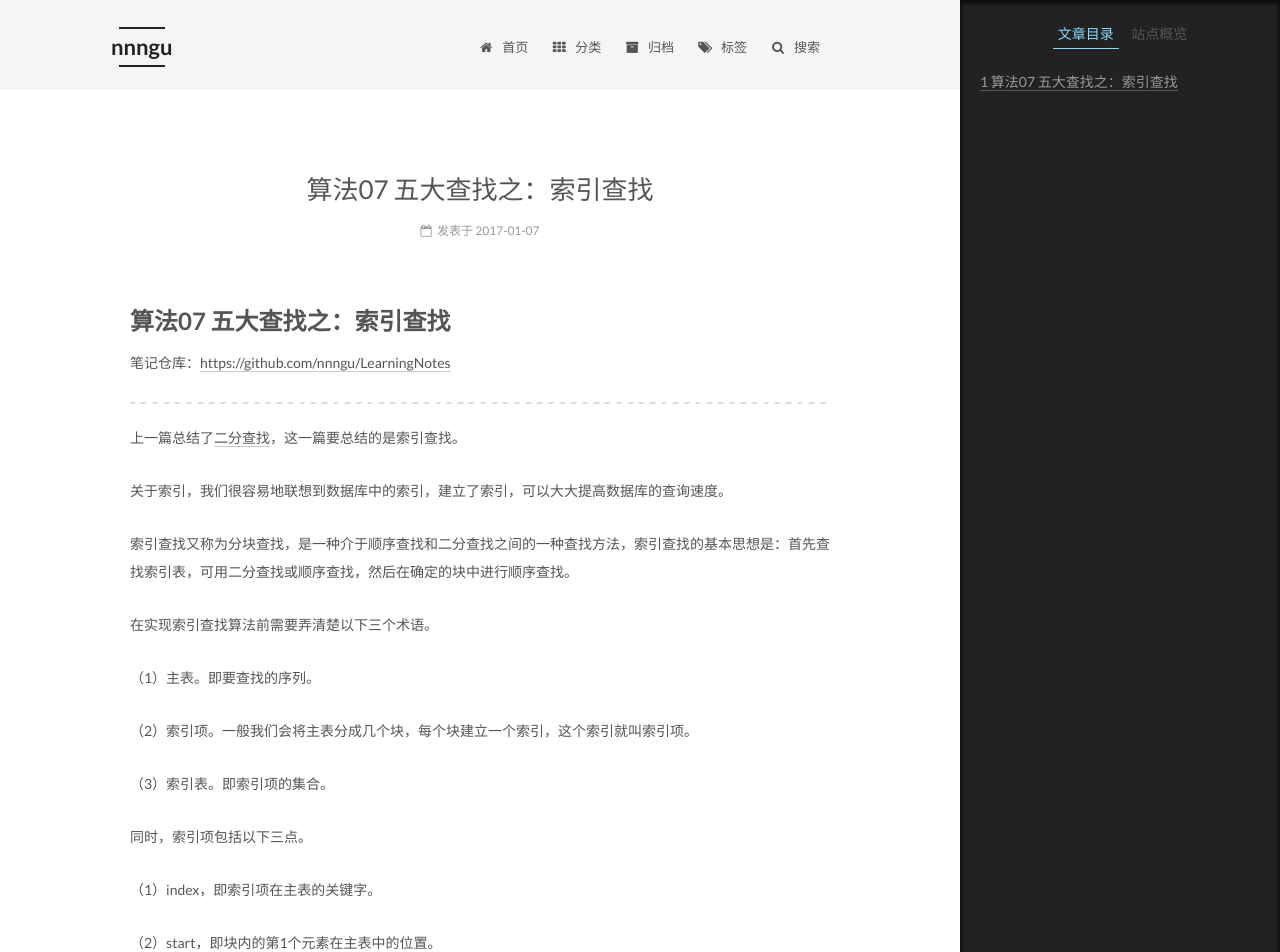
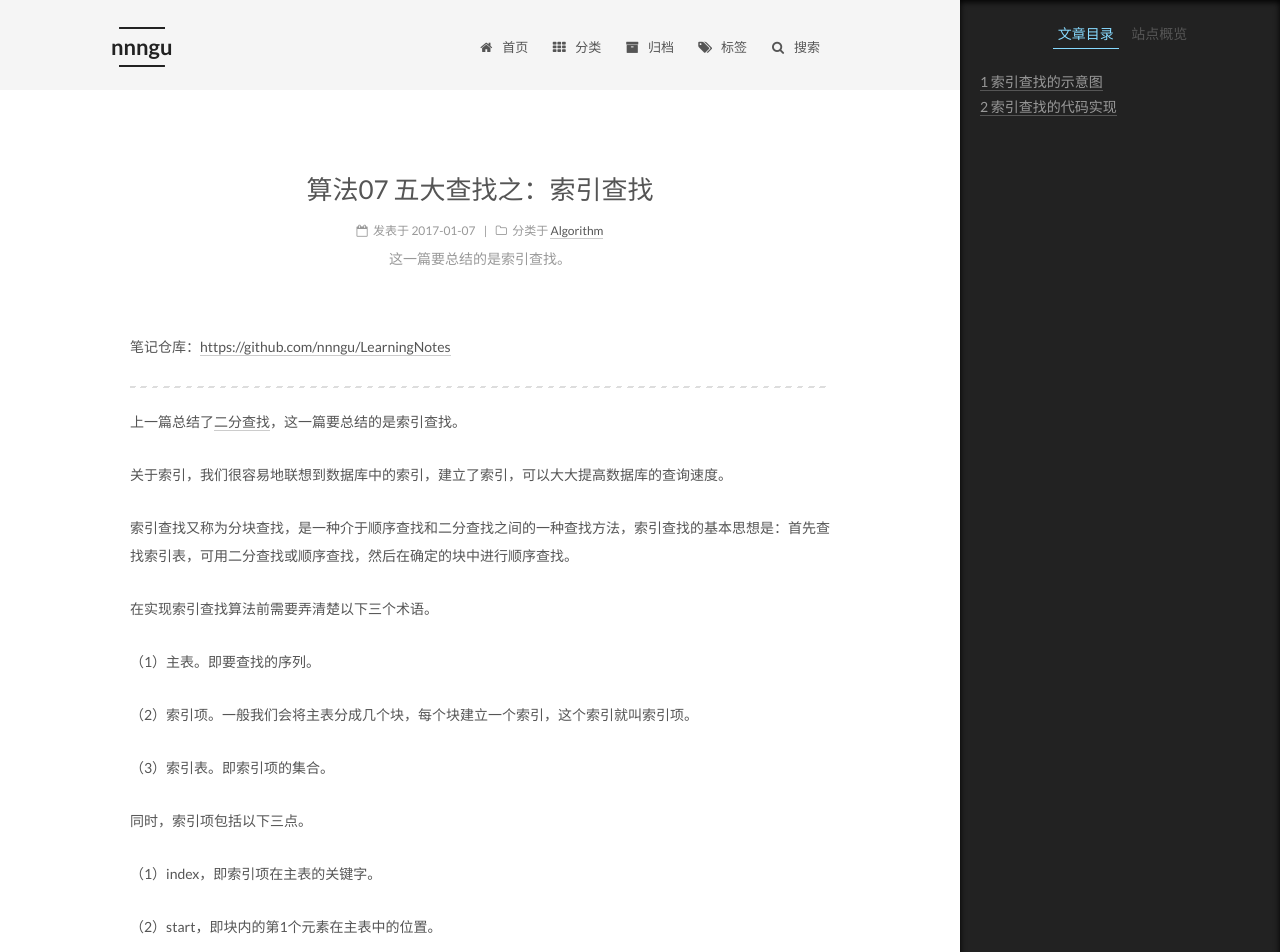
Before and after one commit to nnngu/LearningNotes, a Jekyll site: the page built from _posts/2017-01-07-算法07 五大查找之：索引查找.md, in a window 1280 px wide and 1400 px high. Shown: the top 952 px of the window. Built offline with Jekyll 4.4.1, drawn with Linux system fonts in a browser that asks for light colours.

Commit message:
修改文件: _posts/2017-01-07-算法07 五大查找之：索引查找.md

```diff
--- a/_posts/2017-01-07-算法07 五大查找之：索引查找.md
+++ b/_posts/2017-01-07-算法07 五大查找之：索引查找.md
@@ -1,4 +1,7 @@
-# 算法07 五大查找之：索引查找
+---
+categories: Algorithm
+description: 这一篇要总结的是索引查找。
+---
 
 笔记仓库：[https://github.com/nnngu/LearningNotes](https://github.com/nnngu/LearningNotes)
 
```
